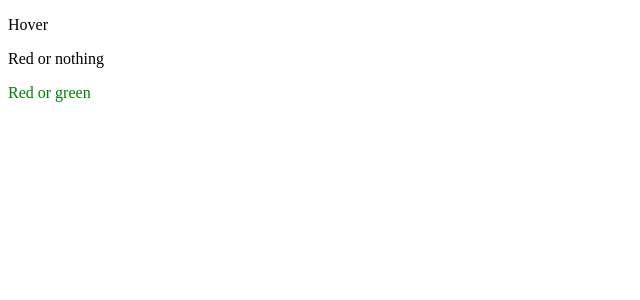
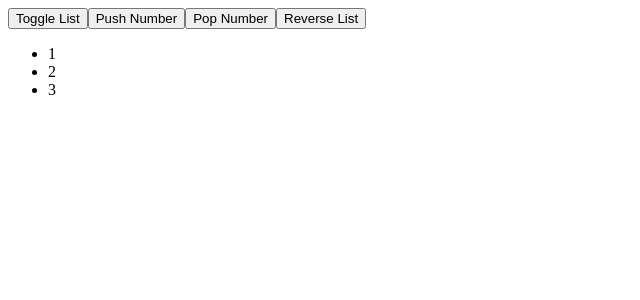
Before and after one commit to galaxymacos/VueIntroduction, a Vue app: page / in a window 1280 px wide. Shown: the top 300 px of the page, without its empty margins (0-640 px from the left). Built offline with nearby package versions, Linux system fonts and the light colour scheme.

Commit message:
Conditionals and loops
@click
v-if, v-else
v-for
:key

```diff
--- a/src/App.vue
+++ b/src/App.vue
@@ -1,28 +1,36 @@
 <script setup>
 import { ref } from 'vue'
-const hiddenText = ref("hidden text")
-const isRed = ref(false)
-const color = ref("green")
+const numbers = ref([])
+const visible = ref(true)
+function addNumber() {
+  numbers.value.push(numbers.value.length + 1)
+}
+function removeNumber() {
+  numbers.value.pop()
+}
+numbers.value.push(1)
+numbers.value.push(2)
+numbers.value.push(3)
 
-function changeColor() {
-  if (color.value === "green") {
-    color.value = "red"
-  } else {
-    color.value = "green"
-  }
+function reverse() {
+  numbers.value.reverse()
 }
+
+function toggleList() {
+  visible.value = !visible.value
+}
+
 </script>
+
 <template>
-<!-- directly change the value of an attribute-->
-  <p :title="hiddenText">Hover</p>
-<!--  use bool to add toggle a value on and off in the attribute -->
-  <p :class="{red: isRed}" @click="isRed = !isRed">Red or nothing</p>
-<!--  use string to toggle an attribute in style -->
-  <p :style="{color: color}" @click="changeColor">Red or green</p>
-
+  <button @click="toggleList">Toggle List</button>
+  <button @click="addNumber">Push Number</button>
+  <button @click="removeNumber">Pop Number</button>
+  <button @click="reverse">Reverse List</button>
+  <ul v-if="visible">
+    <li v-for="number in numbers" :key="numbers.indexOf(number)">
+      {{ number }}
+    </li>
+  </ul>
+  <p v-else>List is hidden</p>
 </template>
-<style>
- .red {
-   color: red;
- }
-</style>
```
